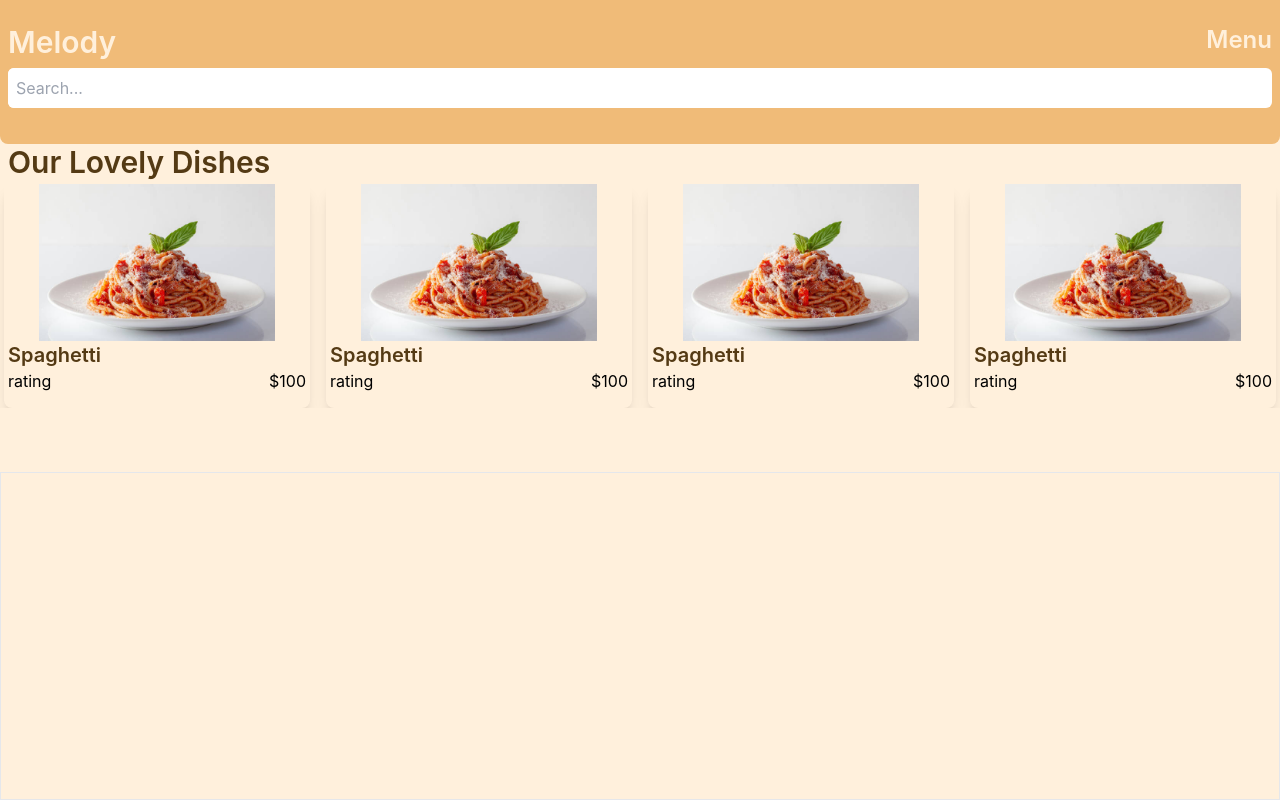
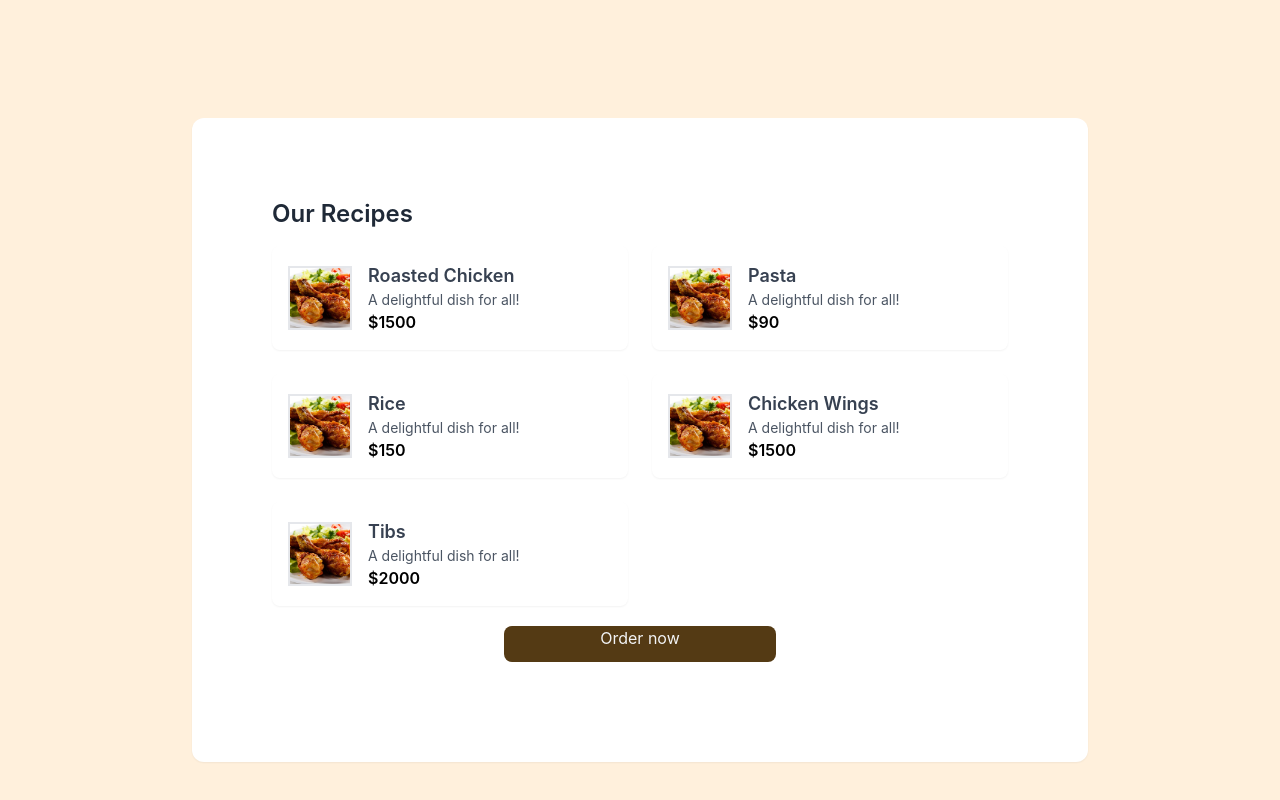
Before and after one commit to abudi47/Digital-menu-with-react, a React (Vite) app in the folder frontend/: page / in a window 1280 px wide. Built offline with nearby package versions, Linux system fonts and the light colour scheme.

Commit message:
Carts updated

```diff
--- a/frontend/src/App.jsx
+++ b/frontend/src/App.jsx
@@ -5,6 +5,7 @@ import "./App.css";
 
 import SplashScreen from "./pages/SplashScreen";
 import Menu from "./pages/Menu";
+import { Carts } from "./pages/Carts";
 
 function App() {
   const [count, setCount] = useState(0);
@@ -13,7 +14,9 @@ function App() {
     <>
       <div className="overflow-hidden">
         {/* <SplashScreen /> */}
-        <Menu />
+        {/* <Menu /> */}
+        <Carts />
+
       </div>
     </>
   );
--- /dev/null
+++ b/frontend/src/pages/Carts.jsx
@@ -0,0 +1,47 @@
+
+import chik from "../assets/food/chicken.jpg";
+
+export const Carts = () => {
+  const foods = [
+    { name: "Roasted Chicken", image: chik , price: "$1500"},
+    { name: "Pasta", image: chik, price: "$90" },
+    { name: "Rice", image: chik, price: "$150" },
+    { name: "Chicken Wings", image: chik , price: "$1500" },
+    { name: "Tibs", image: chik, price: "$2000" },
+  ];
+
+  return (
+    <div className="bg-primary min-h-screen flex items-center justify-center py-5">
+      <div className="mt-20 lg:w-full  lg:max-w-4xl  bg-white rounded-xl shadow-sm p-20">
+        <h2 className="text-2xl font-semibold text-gray-800 mb-4">
+          Our Recipes
+        </h2>
+        <div className="grid bg-grey-100 grid-cols-1 md:grid-cols-2 gap-6">
+          {foods.map((food, index) => (
+            <div
+              key={index}
+              className="flex items-center  rounded-lg p-4 shadow-sm hover:shadow-lg transition"
+            >
+              <img
+                className="w-16 h-16 rounded-1/2 object-cover border-2 "
+                src={food.image}
+                alt={food.name}
+              />
+              <div className="ml-4">
+                <h3 className="text-lg font-semibold text-gray-700">
+                  {food.name}
+                </h3>
+                <p className="text-sm text-gray-600">
+                  A delightful dish for all!
+                </p>
+                <h3 className="text-md font-semibold">{food.price}</h3>
+              </div>
+            </div>
+          ))}
+        </div>
+        <button className="text-md text-gray-100 mx-auto m-5 px-24 pb-3 rounded-lg bg-brown flex items-center justify-center hover:bg-red-500 hover:text-gray-900"> Order now</button>
+      </div>
+
+    </div>
+  );
+};
```
